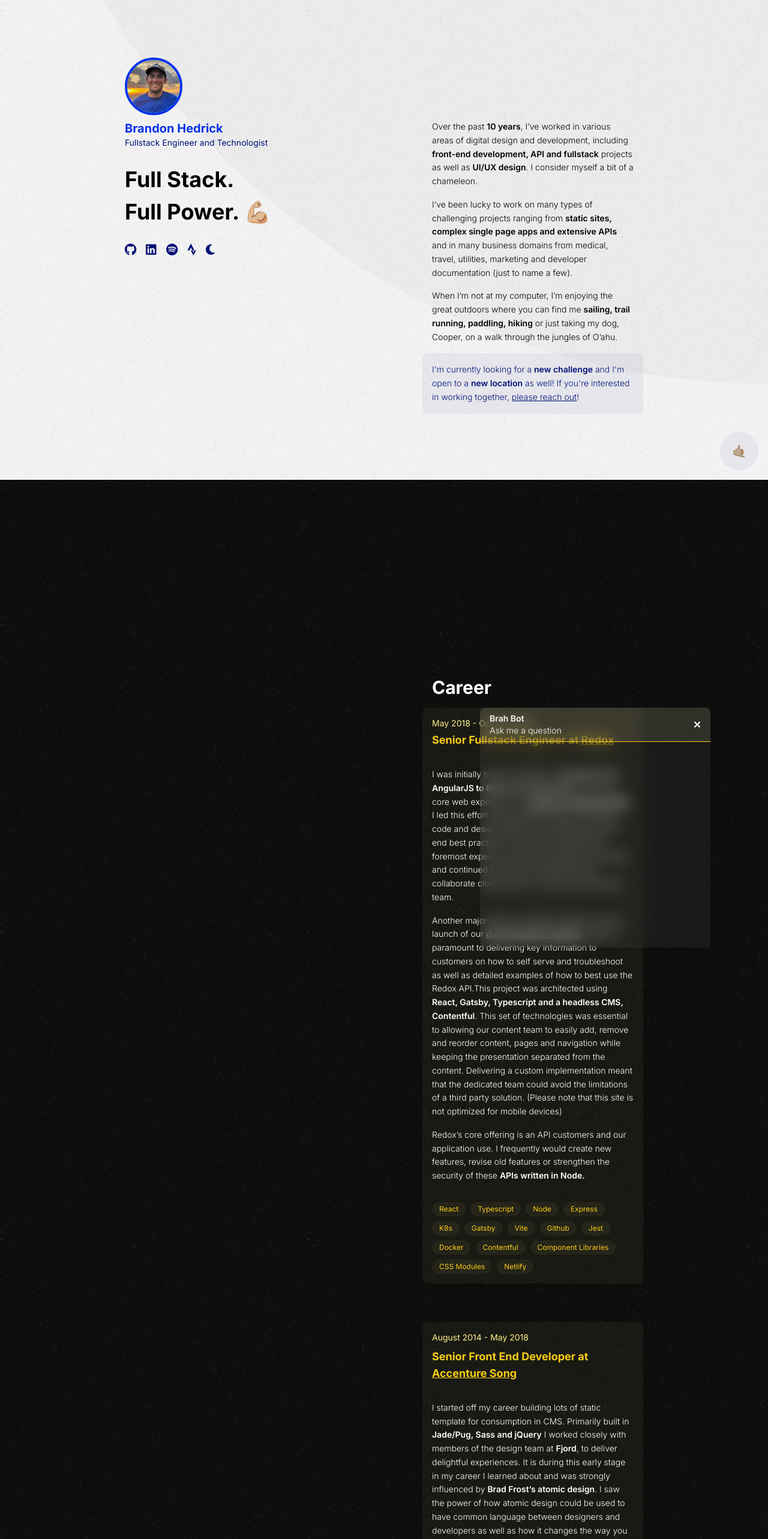
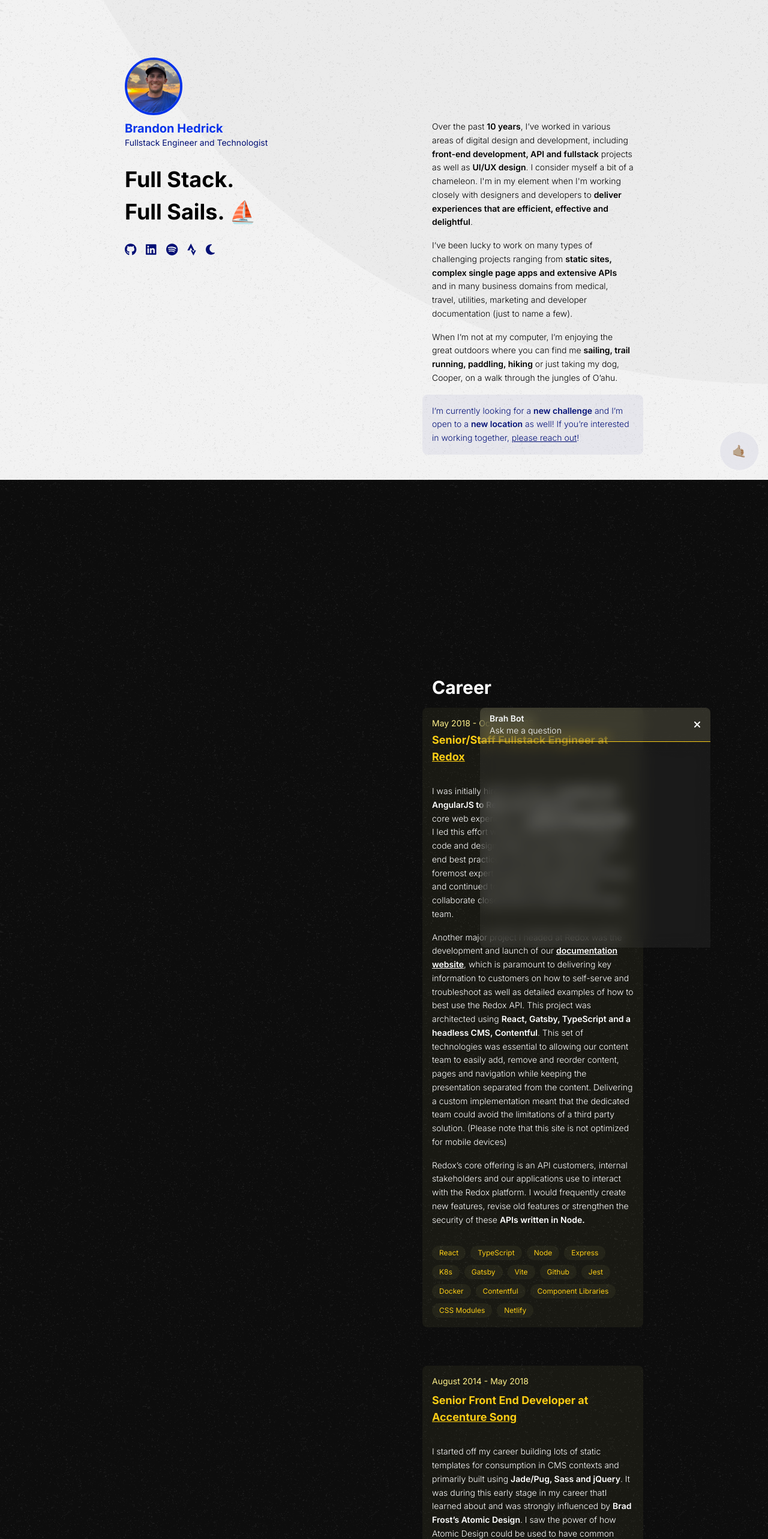
Before and after one commit to brah-edrick/portfolio-2024, a Next.js app: page / in a window 1280 px wide. Shown: the top 2566 px of the page at 60% size. Built offline with nearby package versions, Linux system fonts and the light colour scheme.

Commit message:
✏️ Update content and address some typos

```diff
--- a/src/app/page.tsx
+++ b/src/app/page.tsx
@@ -182,7 +182,7 @@
               </h2>
               <h3 className="text-4xl font-bold leading-normal my-6">
                 Full Stack. <br />
-                Full Power. <InvertOnLightMode as="span">💪🏼</InvertOnLightMode>
+                Full Sails. <InvertOnLightMode as="span">⛵️</InvertOnLightMode>
               </h3>
             </div>
 
@@ -201,7 +201,13 @@
                 areas of digital design and development, including{" "}
                 <Bold>front-end development, API and fullstack</Bold> projects
                 as well as <Bold>UI/UX design</Bold>. I consider myself a bit of
-                a chameleon.
+                a chameleon. I'm in my element when I'm working closely with
+                designers and developers to{" "}
+                <Bold>
+                  deliver experiences that are efficient, effective and
+                  delightful
+                </Bold>
+                .
               </Paragraph>
               <Paragraph>
                 I’ve been lucky to work on many types of challenging projects
@@ -219,9 +225,9 @@
                 taking my dog, Cooper, on a walk through the jungles of O’ahu.
               </Paragraph>
               <Paragraph className="text-yellow-200 -mx-4 p-4 bg-yellow-200/5 rounded-lg">
-                I&apos;m currently looking for a <Bold>new challenge</Bold> and
-                I&apos;m open to a <Bold>new location</Bold> as well! If
-                you&apos;re interested in working together,{" "}
+                I’m currently looking for a <Bold>new challenge</Bold> and I’m
+                open to a <Bold>new location</Bold> as well! If you’re
+                interested in working together,{" "}
                 <span
                   className="underline cursor-pointer"
                   onClick={() => setChatBotIsOpen(true)}
@@ -242,7 +248,7 @@
             <div className="bg-yellow-200/5 rounded-lg p-4 -mx-4 lg:mx-0 bg:bg-yellow-200/0 transition-all mb-16">
               <H4 className="mb-1">May 2018 - October 2025</H4>
               <H3>
-                Senior Fullstack Engineer at{" "}
+                Senior/Staff Fullstack Engineer at{" "}
                 <a href="https://www.redoxengine.com/" target="_blank">
                   Redox
                 </a>
@@ -250,7 +256,7 @@
               <div className="mt-8">
                 <Paragraph>
                   I was initially hired to architect a{" "}
-                  <Bold>transition from AngularJS to React and Typescript</Bold>{" "}
+                  <Bold>transition from AngularJS to React and TypeScript</Bold>{" "}
                   for Redox’s core web experience, a{" "}
                   <a
                     href="https://dashboard.redoxengine.com/#/login"
@@ -259,22 +265,23 @@
                     <Bold>customer dashboard SPA</Bold>
                   </a>
                   . I led this effort while simultaneously normalizing code and
-                  design patterns and establishing front end best practices.
-                  From there I became the foremost expert on front end
+                  design patterns and establishing front-end best practices.
+                  From there I became the foremost expert on front-end
                   architecture at Redox and continued to deliver new features
-                  and collaborate closely with our newly minted design team.
+                  and collaborate closely with our newly formed design team.
                 </Paragraph>
                 <Paragraph>
-                  Another major project I headed at Redox was the launch of our{" "}
+                  Another major project I headed at Redox was the development
+                  and launch of our{" "}
                   <a href="https://docs.redoxengine.com/" target="_blank">
                     <Bold>documentation website</Bold>
                   </a>
                   , which is paramount to delivering key information to
-                  customers on how to self serve and troubleshoot as well as
-                  detailed examples of how to best use the Redox API.This
+                  customers on how to self-serve and troubleshoot as well as
+                  detailed examples of how to best use the Redox API. This
                   project was architected using{" "}
                   <Bold>
-                    React, Gatsby, Typescript and a headless CMS, Contentful
+                    React, Gatsby, TypeScript and a headless CMS, Contentful
                   </Bold>
                   . This set of technologies was essential to allowing our
                   content team to easily add, remove and reorder content, pages
@@ -285,15 +292,16 @@
                   mobile devices)
                 </Paragraph>
                 <Paragraph>
-                  Redox’s core offering is an API customers and our application
-                  use. I frequently would create new features, revise old
-                  features or strengthen the security of these{" "}
+                  Redox’s core offering is an API customers, internal
+                  stakeholders and our applications use to interact with the
+                  Redox platform. I would frequently create new features, revise
+                  old features or strengthen the security of these{" "}
                   <Bold>APIs written in Node.</Bold>
                 </Paragraph>
               </div>
               <ul className="flex gap-2 flex-wrap mt-8">
                 <SkillPill>React</SkillPill>
-                <SkillPill>Typescript</SkillPill>
+                <SkillPill>TypeScript</SkillPill>
                 <SkillPill>Node</SkillPill>
                 <SkillPill>Express</SkillPill>
                 <SkillPill>K8s</SkillPill>
@@ -321,30 +329,39 @@
               </H3>
               <div className="mt-8">
                 <Paragraph>
-                  I started off my career building lots of static template for
-                  consumption in CMS. Primarily built in{" "}
-                  <Bold>Jade/Pug, Sass and jQuery</Bold> I worked closely with
-                  members of the design team at <Bold>Fjord</Bold>, to deliver
-                  delightful experiences. It is during this early stage in my
-                  career I learned about and was strongly influenced by{" "}
-                  <Bold>Brad Frost’s atomic design</Bold>. I saw the power of
-                  how atomic design could be used to have common language
-                  between designers and developers as well as how it changes the
-                  way you think about building pages.
+                  I started off my career building lots of static templates for
+                  consumption in CMS contexts and primarily built using{" "}
+                  <Bold>Jade/Pug, Sass and jQuery</Bold>. It was during this
+                  early stage in my career thatI learned about and was strongly
+                  influenced by <Bold>Brad Frost’s Atomic Design</Bold>. I saw
+                  the power of how Atomic Design could be used to have common
+                  terminology between designers and developers. It permanently
+                  changed the way I think about building pages, applications and
+                  systems.
                 </Paragraph>
+
+                <Paragraph>
+                  I worked closely with members of the design team at{" "}
+                  <Bold>Fjord, Chaotic Moon</Bold> and other agencies, to
+                  deliver delightful experiences. It was during this time that I
+                  learned to manage tradeoffs between what designers wanted and
+                  what was technically feasible or within the budget and
+                  timeline of the project.
+                </Paragraph>
+
                 <Paragraph>
                   As I progressed in my career, and as web technology marched
                   onward, I began to learn about and work with{" "}
                   <Bold>AngularJS and React</Bold>. After building several
                   projects with both I realized the power of these frameworks
-                  and how they made building stateful applications trivial. I
-                  never really looked back.
+                  and how I could harness their power to build even more
+                  powerful and effective experiences.
                 </Paragraph>
                 <Paragraph>
                   In my time at Accenture I worked on projects ranging from
                   smaller local company sites to Fortune 500 marketing and sales
-                  sites. I had a broad range of exposures to clients, many types
-                  of problems and industries
+                  sites. I had a broad range of exposure to clients, many types
+                  of problems and industries.
                 </Paragraph>
               </div>
               <ul className="flex gap-2 flex-wrap mt-8">
@@ -358,7 +375,7 @@
                 <SkillPill>AngularJS</SkillPill>
                 <SkillPill>Angular</SkillPill>
                 <SkillPill>RxJS</SkillPill>
-                <SkillPill>Typescript</SkillPill>
+                <SkillPill>TypeScript</SkillPill>
                 <SkillPill>Github</SkillPill>
                 <SkillPill>SVN</SkillPill>
               </ul>
@@ -408,14 +425,14 @@
                   scenarios
                 </Paragraph>
                 <Paragraph>
-                  From an design perspective, this project presented unique
+                  From a design perspective, this project presented unique
                   challenges in balancing presenting <Bold>useful data</Bold>{" "}
                   with an experience that <Bold>would not overwhelm</Bold>{" "}
-                  users. users. Financial calculations can be intimidating and
-                  mundane, so I focused on creating an interface that was
-                  pleasant, approachable and used default values that were
-                  relatable and showed how possible financial independence can
-                  be through small contributions over a long period of time.
+                  users. Financial calculations can be intimidating and mundane,
+                  so I focused on creating an interface that was pleasant,
+                  approachable. Also, I used default values that were relatable
+                  and showed how possible financial independence can be through
+                  small contributions over a long period of time.
                 </Paragraph>
 
                 <Paragraph>
@@ -428,7 +445,7 @@
                   in users who might be intimidated by financial planning.
                 </Paragraph>
                 <Paragraph>
-                  I&apos;d encourage you to check out the{" "}
+                  I’d encourage you to check out the{" "}
                   <a
                     href="https://github.com/brah-edrick/financial-simulations"
                     target="_blank"
@@ -438,7 +455,7 @@
                 </Paragraph>
                 <ul className="flex gap-2 flex-wrap mt-8">
                   <SkillPill>React</SkillPill>
-                  <SkillPill>Typescript</SkillPill>
+                  <SkillPill>TypeScript</SkillPill>
                   <SkillPill>UI/UX Design</SkillPill>
                   <SkillPill>Data Visualization</SkillPill>
                   <SkillPill>Tremor</SkillPill>
@@ -478,8 +495,8 @@
               </a>
               <div className="mt-8">
                 <Paragraph>
-                  This is a project I worked on at <Bold>Redox</Bold>. It&apos;s
-                  a comprehensive documentation site for the Redox API usage,
+                  This is a project I worked on at <Bold>Redox</Bold>. It’s a
+                  comprehensive documentation site for the Redox API usage,
                   contracts and general user documentation.
                 </Paragraph>
                 <Paragraph>
@@ -494,13 +511,13 @@
                   engineering team maintained but still allow these pages to be
                   reordered and supplemented with additional content from the
                   documentation team. Finally everything needed to be searchable
-                  and easily navigable. Unfortunately, Docusaraus didn&apos;t
-                  exist at the time (it also can&apos;t do everything we needed)
-                  so we had to forge our own solution.
+                  and easily navigable. Unfortunately, Docusaurus didn’t exist
+                  at the time (it also can’t do everything we needed) so we had
+                  to forge our own solution.
                 </Paragraph>
                 <Paragraph>
                   To address these challenges we decided to use{" "}
-                  <Bold>React, Gatsby, Typescript</Bold> and a{" "}
+                  <Bold>React, Gatsby, TypeScript</Bold> and a{" "}
                   <Bold>headless CMS, Contentful</Bold> to deliver the site.
                   This set of technologies was essential to allowing our content
                   team to easily add, remove and reorder content, pages and
@@ -509,16 +526,16 @@
                   dedicated team could avoid the limitations of a third party
                   solution and the engineering team could deliver highly custom
                   UX that was tailored to the needs of the documentation team.
-                  Search was implemented using a client side Flexsearch plugin
+                  Search was implemented using a client side FlexSearch plugin
                   and custom indexing logic that allowed a page to be indexed by
-                  it&apos;s title and content author controlled tags/keywords.
-                  (Please note that this site is not optimized for mobile
-                  devices and also this project has been out of my custody for
-                  some time so the experience may have changed)
+                  its title and author-controlled tags/keywords. (Please note
+                  that this site is not optimized for mobile devices and also
+                  this project has been out of my custody for some time so the
+                  experience may have changed)
                 </Paragraph>
                 <ul className="flex gap-2 flex-wrap mt-8">
                   <SkillPill>React</SkillPill>
-                  <SkillPill>Typescript</SkillPill>
+                  <SkillPill>TypeScript</SkillPill>
                   <SkillPill>Gatsby</SkillPill>
                   <SkillPill>Github</SkillPill>
                   <SkillPill>Jest</SkillPill>
@@ -568,7 +585,7 @@
                 </Paragraph>
                 <Paragraph>
                   The design process began with{" "}
-                  <Bold>extensive research and competitive analysis</Bold> -
+                  <Bold>market research and competitive analysis</Bold> -
                   studying other portfolios I admired and identifying what made
                   them effective. I then moved to{" "}
                   <Bold>wireframing and user flow mapping</Bold>, thinking
@@ -582,40 +599,19 @@
                   design emphasizes readability, clear information hierarchy,
                   and smooth interactions. I paid particular attention to{" "}
                   <Bold>micro-interactions and transitions</Bold> - the subtle
-                  animations that make the experience feel polished and
-                  responsive. The dark/light mode implementation using{" "}
-                  <code className="inline">mix-blend-mode</code> was both a
-                  technical challenge and a UX consideration, ensuring the
-                  experience remains consistent across user preferences.
+                  animations that make the experience feel polished and fun. The
+                  dark/light mode implementation using{" "}
+                  <code className="inline">mix-blend-mode</code> was an elegant
+                  solution to a common UX consideration.
                 </Paragraph>
                 <Paragraph>
                   Built using{" "}
-                  <Bold>React, Typescript, NextJS and Tailwind CSS</Bold> and
+                  <Bold>React, TypeScript, NextJS and Tailwind CSS</Bold> and
                   deployed on <Bold>Vercel</Bold>, the technical implementation
-                  directly supports the design goals through performance
-                  optimization and accessibility features.
+                  directly supports the design goals and my original composition
+                  decisions with few deviations.
                 </Paragraph>
-                <Paragraph>
-                  Some notable fun things about this project:
-                </Paragraph>
-                <ul className="text-sm pl-4 list-disc flex flex-col gap-2 leading-snug py-2">
-                  <li>
-                    This was my first non-trivial project using Tailwind. It’s a
-                    lot of fun and very intuitive.
-                  </li>{" "}
-                  <li>
-                    There are lots of fun scroll effects and triggers using
-                    intersection observer and framer motion
-                  </li>
-                  <li>
-                    I used <code className="inline">mix-blend-mode</code> to
-                    achieve the dark and light mode effect.
-                  </li>
-                  <li>
-                    I implemented a polymorphic component in Typescript (a first
-                    for me)
-                  </li>
-                </ul>
+
                 <Paragraph>
                   You should check out the{" "}
                   <a
@@ -629,7 +625,7 @@
               </div>
               <ul className="flex gap-2 flex-wrap mt-8">
                 <SkillPill>React</SkillPill>
-                <SkillPill>Typescript</SkillPill>
+                <SkillPill>TypeScript</SkillPill>
                 <SkillPill>NextJS</SkillPill>
                 <SkillPill>Tailwind CSS</SkillPill>
                 <SkillPill>Framer Motion</SkillPill>
@@ -672,8 +668,9 @@
                 <Paragraph>
                   Just a fun one-day project I whipped up with Vite, React and
                   Framer Motion to make something fun, colorful and inspired by
-                  bauhaus design. I love bauhaus posters and wanted to create
-                  something to generate them randomly.{" "}
+                  Bauhaus design. I love Bauhaus shapes and motifs and wanted to
+                  create some simple code to generate tiling patterns with them
+                  randomly.{" "}
                 </Paragraph>
                 <Paragraph>
                   You should check out the{" "}
@@ -688,7 +685,7 @@
               </div>
               <ul className="flex gap-2 flex-wrap mt-8">
                 <SkillPill>React</SkillPill>
-                <SkillPill>Typescript</SkillPill>
+                <SkillPill>TypeScript</SkillPill>
                 <SkillPill>Vite</SkillPill>
                 <SkillPill>Framer Motion</SkillPill>
               </ul>
```
